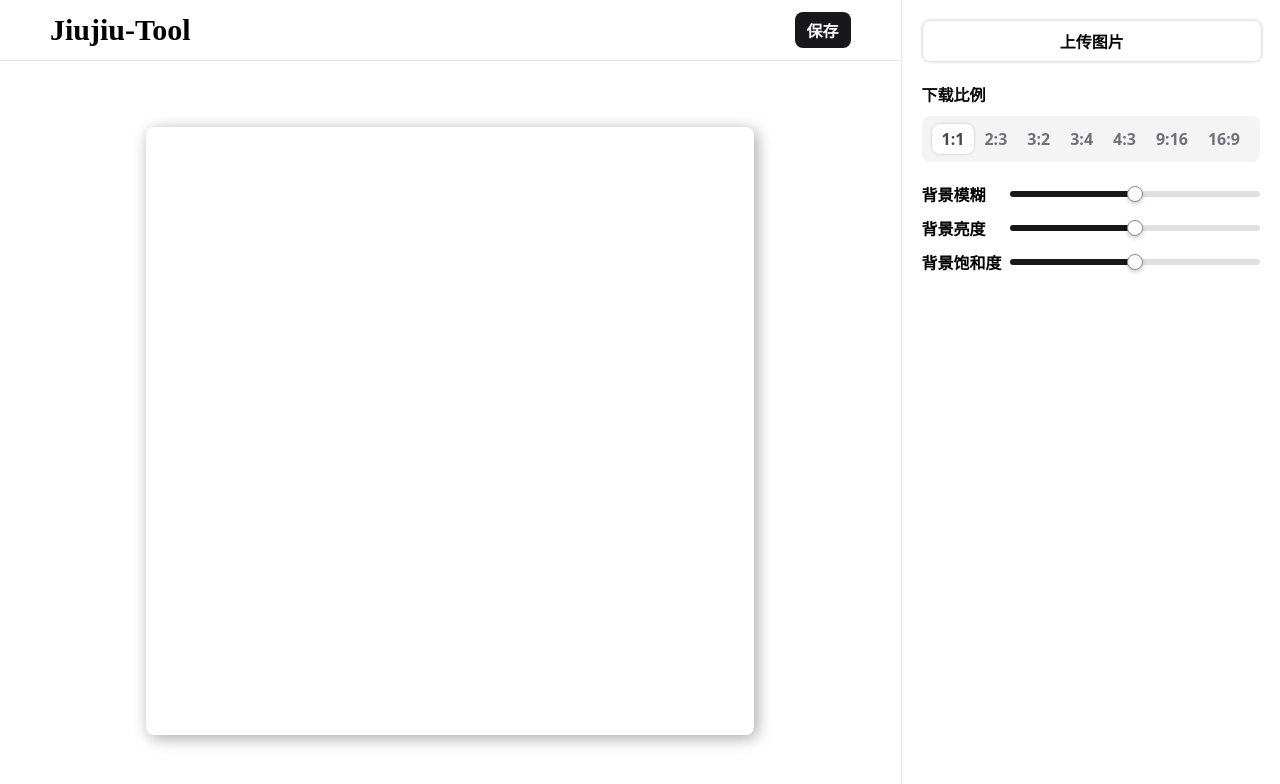
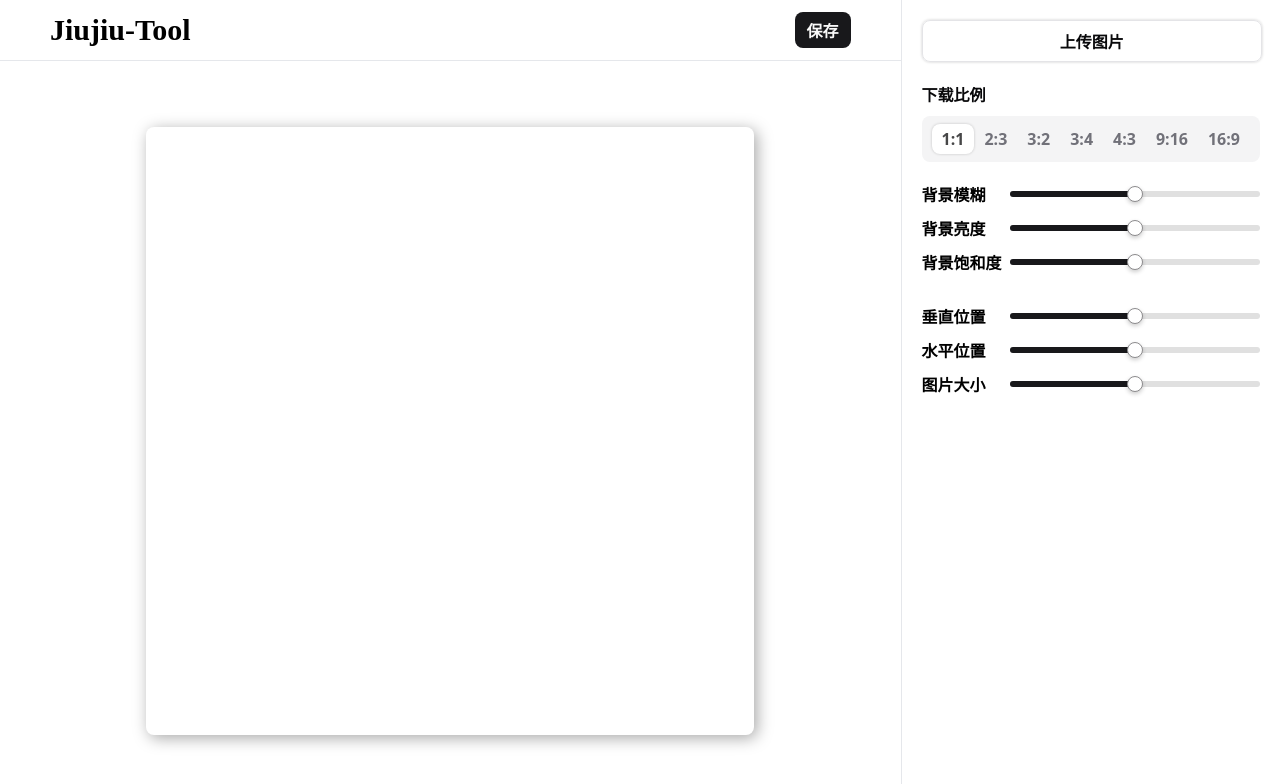
Before and after one commit to Jiujiuou/img-background, a React (Vite) app: page / in a window 1280 px wide. Shown: the top 784 px of the page. Built offline with nearby package versions, Linux system fonts and the light colour scheme; a web font is replaced by a local one.

Commit message:
feat: 新增图片位置 & 大小控制

```diff
--- a/src/App.jsx
+++ b/src/App.jsx
@@ -5,6 +5,7 @@ import Header from "@/component/Header/Header";
 import RatioControl from "@/component/RatioControl/RatioControl";
 import ImageUpload from "@/component/ImageUpload/ImageUpload";
 import FilterControl from "@/component/FilterControl/FilterControl";
+import ImageControl from "./component/ImageControl/ImageControl";
 
 import { ID_DOWNLOAD_AREA, FILA_NAME } from "@/constant/index";
 
@@ -15,6 +16,7 @@ import styles from "./index.module.less";
 
 function App() {
   const _RatioStyle = useStore((state) => state._RatioStyle);
+  const _ImageStyle = useStore((state) => state._ImageStyle);
   const _BackgroundImageStyle = useStore(
     (state) => state._BackgroundImageStyle
   );
@@ -50,6 +52,7 @@ function App() {
                   src={_ImageBase64Url}
                   alt=""
                   draggable="false"
+                  style={{ ..._ImageStyle }}
                 />
               )}
               <div
@@ -68,6 +71,7 @@ function App() {
           <ImageUpload />
           <RatioControl />
           <FilterControl />
+          <ImageControl />
         </div>
       </div>
 
@@ -83,6 +87,7 @@ function App() {
             src={_ImageBase64Url}
             alt=""
             draggable="false"
+            style={{ ..._ImageStyle }}
           />
         )}
         <div
--- /dev/null
+++ b/src/component/ImageControl/ImageControl.jsx
@@ -0,0 +1,43 @@
+import React, { useEffect, useState } from "react";
+import useStore from "@/store/index";
+import Slider from "@/component/Slider/Slider";
+
+import styles from "./index.module.less";
+
+function ImageControl() {
+  const _RatioStyle = useStore((state) => state._RatioStyle);
+
+  const [top, setTop] = useState(50);
+  const [left, setLeft] = useState(50);
+  const [size, setSize] = useState(50);
+
+  const { updateImageStyle } = useStore();
+
+  useEffect(() => {
+    console.log("change", _RatioStyle);
+    updateImageStyle({
+      top: `${top}%`,
+      left: `${left}%`,
+      height: `${size}%`,
+    });
+  }, [size, left, top, _RatioStyle, updateImageStyle]);
+
+  return (
+    <div className={styles.wrapper}>
+      <div className={styles.inline}>
+        <div className={styles.desc}>垂直位置</div>
+        <Slider min={25} max={75} step={1} value={top} onChange={setTop} />
+      </div>
+      <div className={styles.inline}>
+        <div className={styles.desc}>水平位置</div>
+        <Slider min={25} max={75} step={1} value={left} onChange={setLeft} />
+      </div>
+      <div className={styles.inline}>
+        <div className={styles.desc}>图片大小</div>
+        <Slider min={0} max={100} step={1} value={size} onChange={setSize} />
+      </div>
+    </div>
+  );
+}
+
+export default ImageControl;
--- /dev/null
+++ b/src/component/ImageControl/index.module.less
@@ -0,0 +1,14 @@
+.wrapper {
+  margin-top: 20px;
+
+  .inline {
+    display: flex;
+    flex-direction: row;
+    align-items: center;
+    margin-bottom: 10px;
+
+    .desc {
+      width: 120px;
+    }
+  }
+}
--- a/src/index.module.less
+++ b/src/index.module.less
@@ -36,7 +36,7 @@
           position: relative;
 
           .image {
-            width: 50%;
+            height: 50%;
             position: absolute;
             left: 50%;
             top: 50%;
--- a/src/store/index.js
+++ b/src/store/index.js
@@ -29,6 +29,10 @@ const useStore = create((set) => ({
     set(() => ({
       _ImageBase64Url: newImageBase64Url,
     })),
+
+  _ImageStyle: {},
+  updateImageStyle: (newImageStyle) =>
+    set(() => ({ _ImageStyle: newImageStyle })),
 }));
 
 export default useStore;
```
